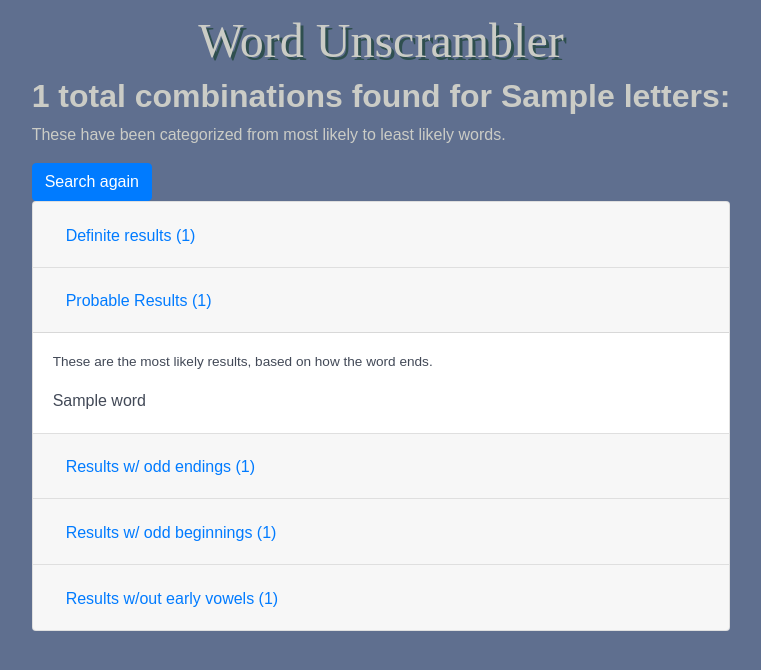
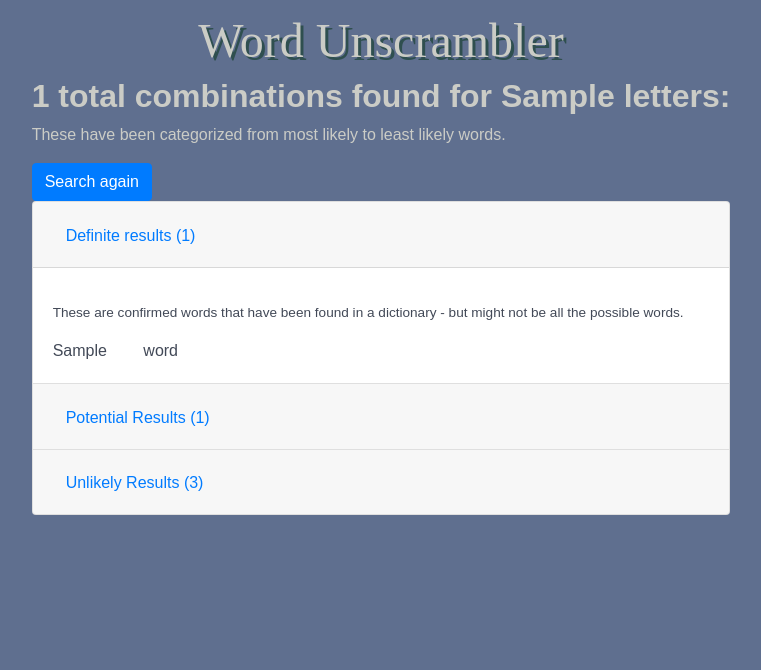
Before and after one commit to Sheyin/word-unscrambler, a Flask app: template templates/results.html in a window 1280 px wide. Shown: the top 670 px of the page, without its empty margins (259-1020 px from the left). Run offline with Flask 2, Linux system fonts and the light colour scheme; the template is opened without the code that fills it: most values are stand-ins (such as "Sample title", 1, 10 or a date in 2020); some libraries are stand-ins or nearby versions; some web fonts are replaced.

Commit message:
Decluttered results page and made adjustments to word spacing

```diff
--- a/static/styles.css
+++ b/static/styles.css
@@ -73,6 +73,7 @@ header {
 .note {
   color: #424957;
   font-size: 85%;
+  margin-top: 1rem;
 }
 
 .instructions {
@@ -119,6 +120,7 @@ header {
 
 .results {
   color: #424957;
+  word-spacing: 2rem;
 }
 
 @media (min-width: 1200px) {
--- a/static/styles.scss
+++ b/static/styles.scss
@@ -73,6 +73,7 @@ header {
 .note {
   color: #424957;
   font-size: 85%;
+  margin-top: 1rem;
 }
 
 .instructions {
@@ -119,6 +120,7 @@ header {
 
 .results {
   color: #424957;
+  word-spacing: 2rem;
 }
 
 @media (min-width: 1200px) {
--- a/templates/index.html
+++ b/templates/index.html
@@ -85,7 +85,9 @@
   <h2>Instructions</h2>
   This is a tool to generate words given a pool of letters. Fill out the
   information in the above form, and it will create a list of results, sorted by
-  whether it is a possible word or disqualified for a specific reason.
+  whether it is a possible word or disqualified for a specific reason. This will
+  only generate words that use every possible letter/position, not subsets, and
+  non-alphanumeric characters will be rejected.
   <br />
 </div>
 {% endblock %}
--- a/templates/results.html
+++ b/templates/results.html
@@ -17,7 +17,7 @@
           type="button"
           data-toggle="collapse"
           data-target="#collapseZero"
-          aria-expanded="false"
+          aria-expanded="true"
           aria-controls="collapseZero"
         >
           Definite results ({{confirmedCount}})
@@ -26,7 +26,7 @@
     </div>
     <div
       id="collapseZero"
-      class="collapse"
+      class="collapse show"
       aria-labelledby="headingZero"
       data-parent="#accordionResults"
     >
@@ -35,7 +35,7 @@
           These are confirmed words that have been found in a dictionary - but
           might not be all the possible words.
         </p>
-        <div class="results notranslate">
+        <div class="results">
           {%- for word in confirmedResults %} {{word}} {%- endfor %}
         </div>
       </div>
@@ -54,24 +54,36 @@
           aria-expanded="true"
           aria-controls="collapseOne"
         >
-          Probable Results ({{postfixCount}})
+          Potential Results ({{postfixCount}})
         </button>
       </h2>
     </div>
 
+    {% if confirmedResults %}
+    <div
+      id="collapseOne"
+      class="collapse"
+      aria-labelledby="headingOne"
+      data-parent="#accordionResults"
+    >
+      {% else %}
       <div
         id="collapseOne"
         class="collapse show"
         aria-labelledby="headingOne"
         data-parent="#accordionResults"
       >
+        {% endif %}
+
         <div class="card-body">
           {% if postfixResults %}
           <p class="note">
-          These are the most likely results, based on how the word ends.
+            These are the most likely results, based on some filtering rules,
+            but a lot of nonsense words will be here as well. If there is no
+            dictionary match, a word is most likely to be found here.
           </p>
 
-        <div class="results notranslate">
+          <div class="results">
             {%- for word in postfixResults %} {{word}} {%- endfor %}
           </div>
 
@@ -84,7 +96,8 @@
         </div>
       </div>
     </div>
-  {% if nonPostfixResults %}
+    {% if nonPostfixResults or oddLetterResults or lackingVowelResults %}
+
     <div class="card">
       <div class="card-header" id="headingTwo">
         <h2 class="mb-0">
@@ -96,7 +109,8 @@
             aria-expanded="false"
             aria-controls="collapseTwo"
           >
-          Results w/ odd endings ({{nonPostfixCount}})
+            Unlikely Results ({{ nonPostfixCount + oddLetterCount +
+            lackingVowelCount }})
           </button>
         </h2>
       </div>
@@ -107,80 +121,38 @@
         data-parent="#accordionResults"
       >
         <div class="card-body">
-        <p class="note">These are unlikely because the word ends strangely.</p>
-        <div class="results notranslate">
+          {% if nonPostfixResults %}
+          <p class="note">
+            These are unlikely because the word ends strangely.
+            ({{nonPostfixCount}})
+          </p>
+          <div class="results">
             {%- for word in nonPostfixResults %} {{word}} {%- endfor %}
           </div>
-      </div>
-    </div>
-  </div>
           {% endif %} {% if oddLetterResults %}
-  <div class="card">
-    <div class="card-header" id="headingThree">
-      <h2 class="mb-0">
-        <button
-          class="btn btn-link collapsed"
-          type="button"
-          data-toggle="collapse"
-          data-target="#collapseThree"
-          aria-expanded="false"
-          aria-controls="collapseThree"
-        >
-          Results w/ odd beginnings ({{oddLetterCount}})
-        </button>
-      </h2>
-    </div>
-    <div
-      id="collapseThree"
-      class="collapse"
-      aria-labelledby="headingThree"
-      data-parent="#accordionResults"
-    >
-      <div class="card-body">
           <p class="note">
             These are unlikely because they start with odd letter combinations.
+            ({{oddLetterCount}})
           </p>
 
-        <div class="results notranslate">
+          <div class="postfixResults">
             {%- for word in oddLetterResults %} {{word}} {%- endfor %}
           </div>
-      </div>
-    </div>
-  </div>
           {% endif %} {% if lackingVowelResults %}
-  <div class="card">
-    <div class="card-header" id="headingFour">
-      <h2 class="mb-0">
-        <button
-          class="btn btn-link collapsed"
-          type="button"
-          data-toggle="collapse"
-          data-target="#collapseFour"
-          aria-expanded="false"
-          aria-controls="collapseFour"
-        >
-          Results w/out early vowels ({{lackingVowelCount}})
-        </button>
-      </h2>
-    </div>
-    <div
-      id="collapseFour"
-      class="collapse"
-      aria-labelledby="headingFour"
-      data-parent="#accordionResults"
-    >
-      <div class="card-body">
           <p class="note">
-          These are unlikely to be words because they do not have a vowel in the
-          first half of the word.
+            These are unlikely to be words because they do not have a vowel in
+            the first half of the word. ({{lackingVowelCount}})
           </p>
-        <div class="results notranslate">
+          <div class="results">
             {%- for word in lackingVowelResults %} {{word}} {%- endfor %}
           </div>
+          {% endif %}
         </div>
       </div>
     </div>
     {% endif %}
+    <!-- end of cards -->
   </div>
 
   {% endblock %}
+</div>
```
Lines whose indentation alone changed are shown as unchanged.
